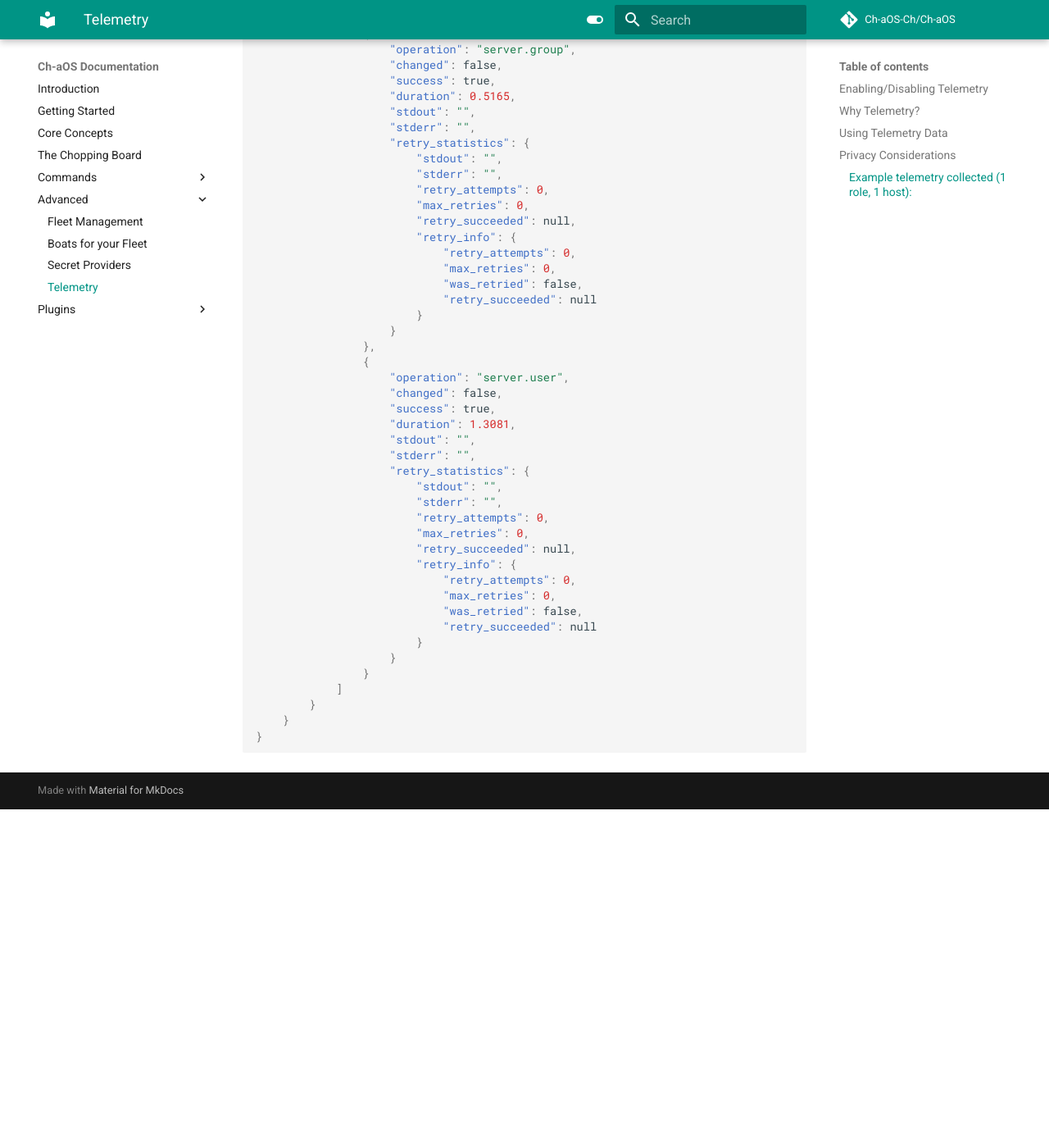
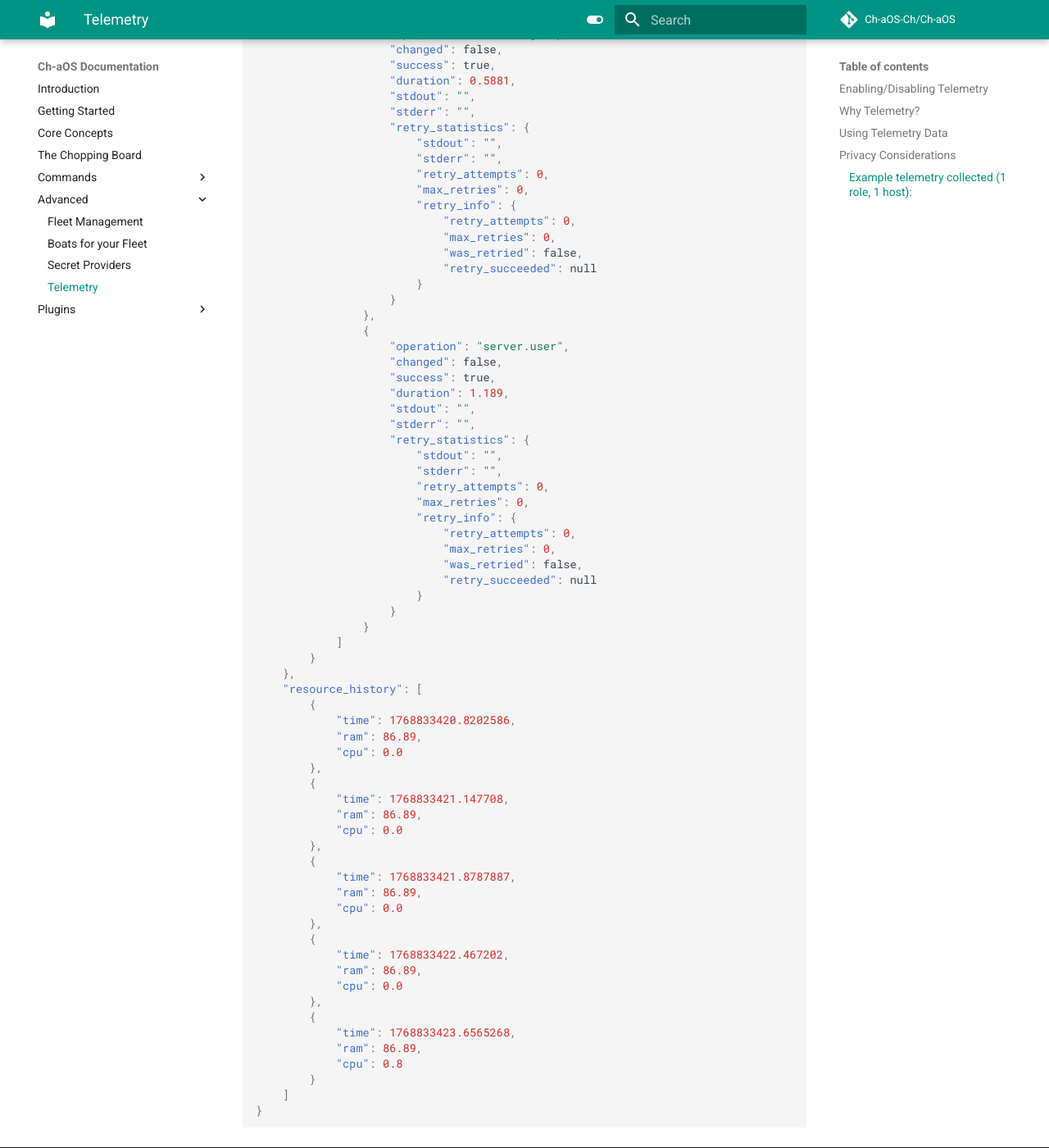
Before and after one commit to Ch-aOS-Ch/Ch-aOS, an MkDocs documentation site: the page built from docs/advanced/telemetry.md, in a window 1280 px wide and 1400 px high, scrolled down 3623 px. Shown: the whole window at 82% size. Built offline with MkDocs 1.6.1 and Material for MkDocs 9.7.7, drawn with Linux system fonts in a browser that asks for light colours; comment, search, counter and statistics services are not loaded; before the commit the page ends 4610 px from its top, so only the background shows below that; some of the changed text lies outside the part shown.

Commit message:
better metrics (hardware level.) (#7)
* telemetry

* telemetry mkdocs

* better metrics

* docs

* better metrics

````diff
--- a/docs/advanced/telemetry.md
+++ b/docs/advanced/telemetry.md
@@ -72,7 +72,9 @@
         "successful_operations": 5,
         "failed_operations": 0,
         "status": "success",
-        "total_duration": 3.7454774379730225
+        "total_duration": 3.8412585258483887,
+        "peak_memory_mb": 86.89,
+        "peak_cpu_percent": 0.8
     },
     "hosts": {
         "@local": {
@@ -94,7 +96,6 @@
                         "stderr": "",
                         "retry_attempts": 0,
                         "max_retries": 0,
-                        "retry_succeeded": null,
                         "retry_info": {
                             "retry_attempts": 0,
                             "max_retries": 0,
@@ -115,7 +116,6 @@
                         "stderr": "",
                         "retry_attempts": 0,
                         "max_retries": 0,
-                        "retry_succeeded": null,
                         "retry_info": {
                             "retry_attempts": 0,
                             "max_retries": 0,
@@ -136,7 +136,6 @@
                         "stderr": "",
                         "retry_attempts": 0,
                         "max_retries": 0,
-                        "retry_succeeded": null,
                         "retry_info": {
                             "retry_attempts": 0,
                             "max_retries": 0,
@@ -149,7 +148,7 @@
                     "operation": "server.group",
                     "changed": false,
                     "success": true,
-                    "duration": 0.5165,
+                    "duration": 0.5881,
                     "stdout": "",
                     "stderr": "",
                     "retry_statistics": {
@@ -157,7 +156,6 @@
                         "stderr": "",
                         "retry_attempts": 0,
                         "max_retries": 0,
-                        "retry_succeeded": null,
                         "retry_info": {
                             "retry_attempts": 0,
                             "max_retries": 0,
@@ -170,7 +168,7 @@
                     "operation": "server.user",
                     "changed": false,
                     "success": true,
-                    "duration": 1.3081,
+                    "duration": 1.189,
                     "stdout": "",
                     "stderr": "",
                     "retry_statistics": {
@@ -178,7 +176,6 @@
                         "stderr": "",
                         "retry_attempts": 0,
                         "max_retries": 0,
-                        "retry_succeeded": null,
                         "retry_info": {
                             "retry_attempts": 0,
                             "max_retries": 0,
@@ -189,6 +186,33 @@
                 }
             ]
         }
-    }
+    },
+    "resource_history": [
+        {
+            "time": 1768833420.8202586,
+            "ram": 86.89,
+            "cpu": 0.0
+        },
+        {
+            "time": 1768833421.147708,
+            "ram": 86.89,
+            "cpu": 0.0
+        },
+        {
+            "time": 1768833421.8787887,
+            "ram": 86.89,
+            "cpu": 0.0
+        },
+        {
+            "time": 1768833422.467202,
+            "ram": 86.89,
+            "cpu": 0.0
+        },
+        {
+            "time": 1768833423.6565268,
+            "ram": 86.89,
+            "cpu": 0.8
+        }
+    ]
 }
 ```
````
Also changed, not shown: other parts of docs/advanced/telemetry.md (+4 -4 lines), 3 other files.
